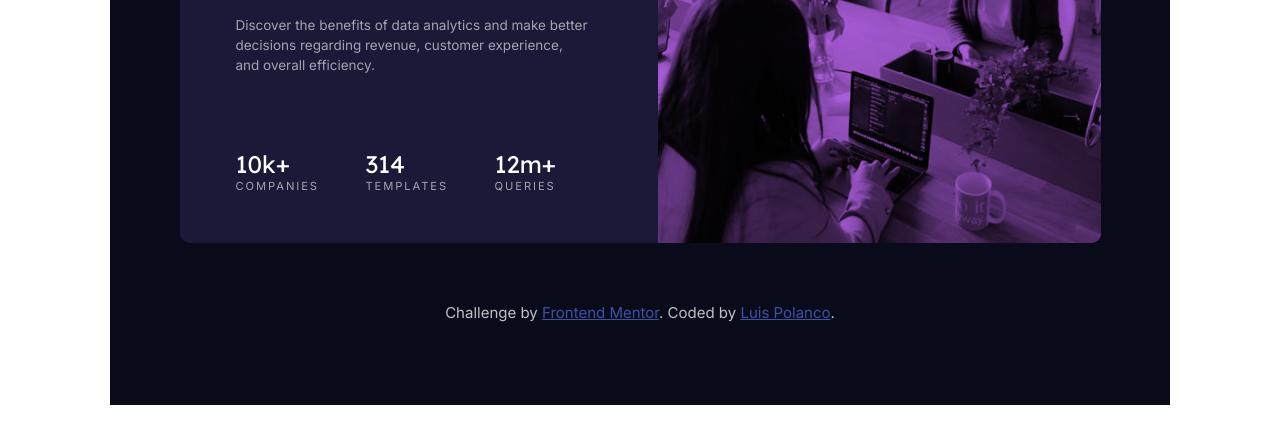
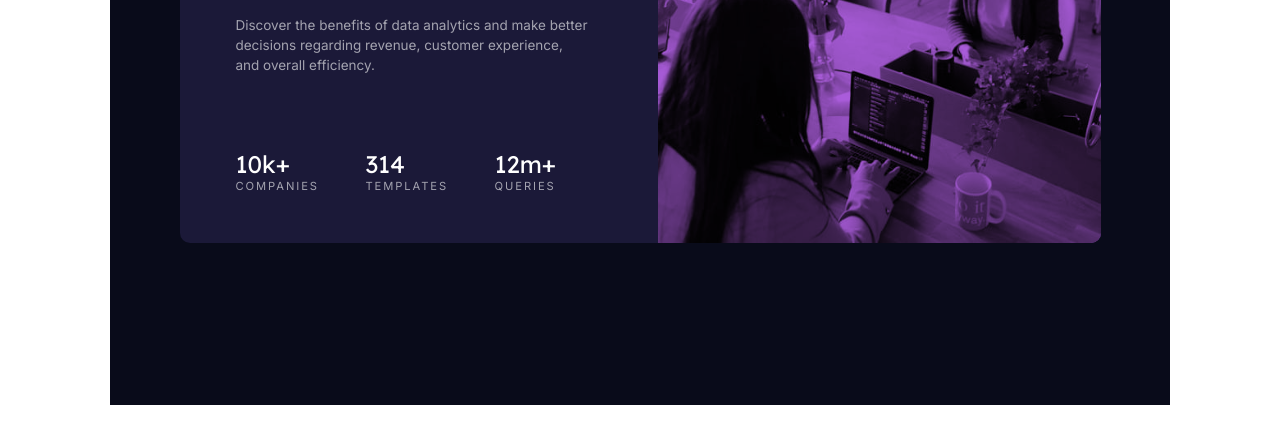
Before and after one commit to luisPolanco25/stats-preview-card, a plain HTML site: page docs/index.html in a window 1280 px wide. Shown: the part 335-778 px from the top of the page. Drawn offline with Linux system fonts and the light colour scheme.

Commit message:
Attribution div deleted

```diff
--- a/docs/index.html
+++ b/docs/index.html
@@ -10,7 +10,7 @@
   <link rel="preconnect" href="https://fonts.gstatic.com">
   <link href="https://fonts.googleapis.com/css2?family=Inter:wght@400;700&family=Lexend+Deca&display=swap"
     rel="stylesheet">
-  <title>Frontend Mentor | Stats preview card component</title>
+  <title>Luis Polanco | Stats preview card component</title>
 
 </head>
 
@@ -50,10 +50,7 @@
         <img src="./images/image-header-mobile.jpg" id="img-mobile" alt="People working - mobile" />
       </div>
     </div>
-    <div class="attribution">
-      Challenge by <a href="https://www.frontendmentor.io?ref=challenge" target="_blank">Frontend Mentor</a>.
-      Coded by <a href="https://github.com/luisPolanco25">Luis Polanco</a>.
-    </div>
+
   </main>
 
 </body>
--- a/docs/styles.css
+++ b/docs/styles.css
@@ -100,20 +100,6 @@ main {
     mix-blend-mode: multiply;
 }
 
-
-.attribution {
-    width: 100%;
-    text-align: center;
-    margin-top: 17%;
-    font-size: 1em;
-    text-align: center;
-}
-
-.attribution a {
-    color: hsl(228, 45%, 44%);
-}
-
-
 @media (max-width: 950px) {
     body {
         font-size: 18px;
```
